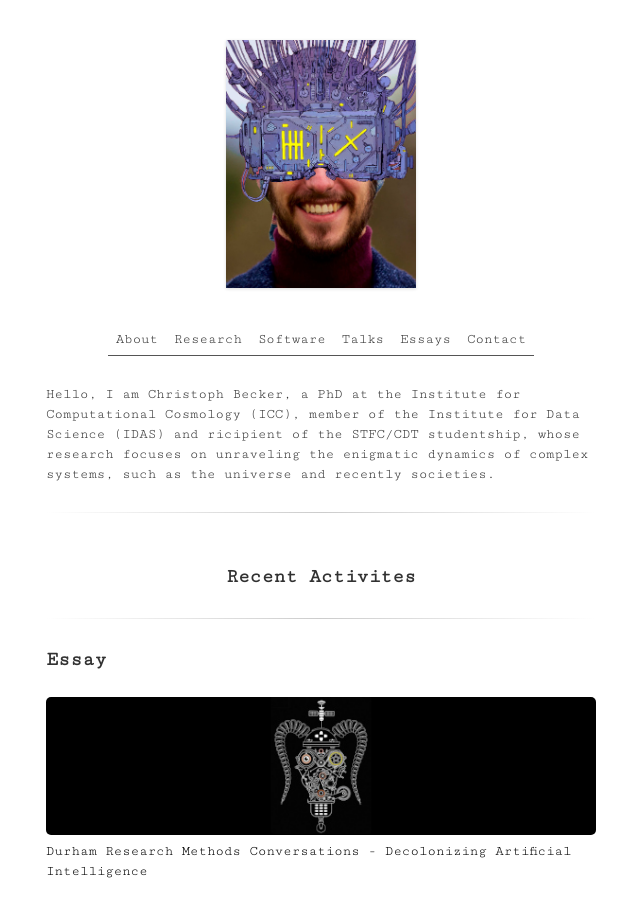
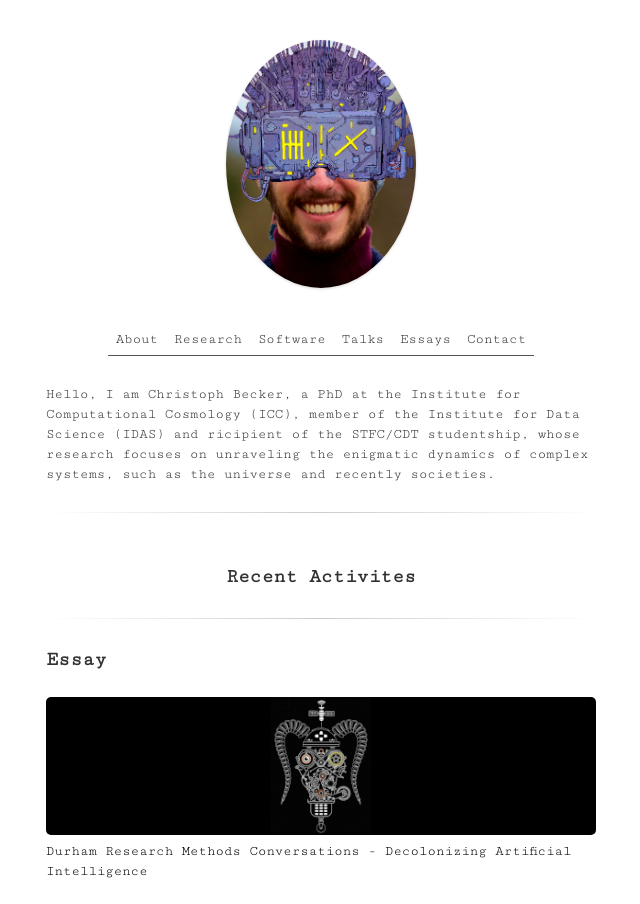
Before and after one commit to Christovis/Christovis.github.io, a Jekyll site: the page built from index.html, in a window 1280 px wide. Shown: the top 904 px of the page, without its empty margins (319-959 px from the left). Built offline with Jekyll 4.4.1, drawn with Linux system fonts in a browser that asks for light colours.

Commit message:
add comments to explain

```diff
--- a/_sass/main.scss
+++ b/_sass/main.scss
@@ -147,9 +147,10 @@ blockquote {
     }
     .logo-avatar {
       box-shadow: 0 1px 3px rgba(0, 0, 0, 0.15);
-      //-webkit-border-radius: 50%;
-      //-moz-border-radius: 50%;
-      //border-radius: 50%;
+      // round or sharp image corners
+      -webkit-border-radius: 50%;
+      -moz-border-radius: 50%;
+      border-radius: 50%;
     }
     @media (max-width : 480px) {&:hover + .logo-prompt,
       &:focus + .logo-prompt {
```
